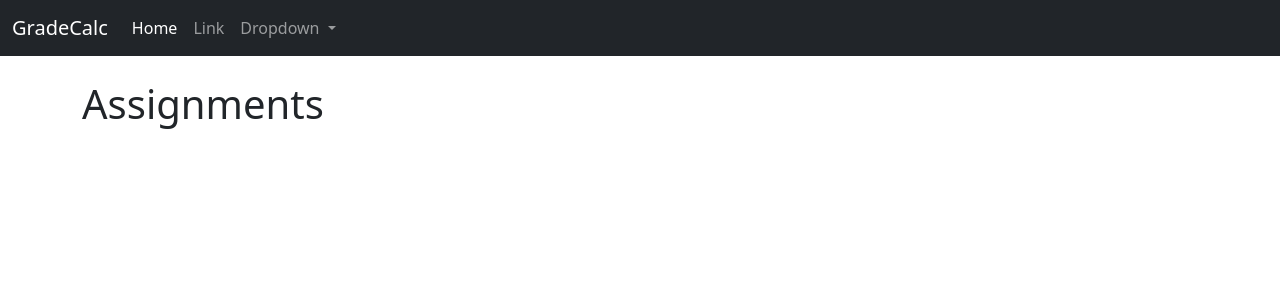
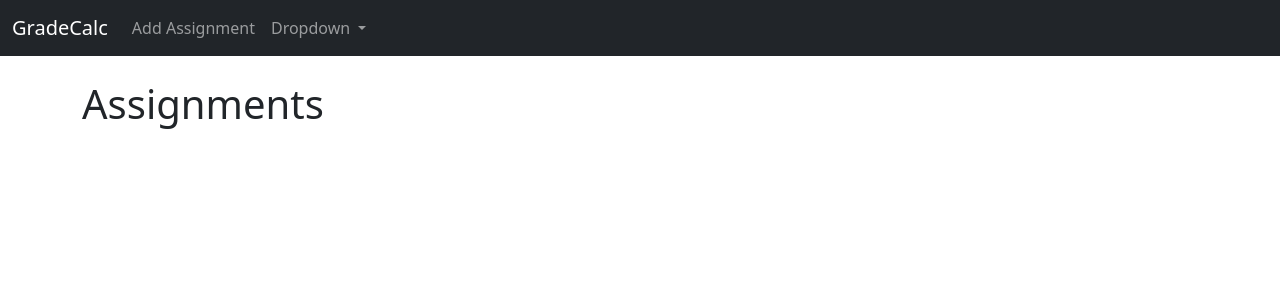
Before and after one commit to jonathanwong110/WeightedAverage, a Django app: page / in a window 1280 px wide. Shown: the top 300 px of the page. Run offline with Django 4.2, Linux system fonts and the light colour scheme; data that the repository does not hold is empty.

Commit message:
assignments can now be added + small changes

```diff
--- a/weightedaverage/myweightedaverage/models.py
+++ b/weightedaverage/myweightedaverage/models.py
@@ -1,5 +1,6 @@
 from django.db import models
 from django.contrib.auth.models import User
+from django.urls import reverse
 
 TASK_CHOICES = (
     ('task', 'TASK'),
@@ -16,3 +17,7 @@ class Assignment(models.Model):
 
     def __str__(self):
         return self.name + ' | ' + self.task + ' | ' + str(self.grade) + ' | ' + str(self.weight)
+
+    def get_absolute_url(self):
+        # return reverse('assignment-detail', args=(str(self.id)))
+        return reverse('home')
--- a/weightedaverage/myweightedaverage/templates/base.html
+++ b/weightedaverage/myweightedaverage/templates/base.html
@@ -18,7 +18,7 @@
 <body>
 <nav class="navbar navbar-expand-lg navbar-dark bg-dark">
     <div class="container-fluid">
-        <a class="navbar-brand" href="">GradeCalc</a>
+        <a class="navbar-brand" href="{% url 'home' %}">GradeCalc</a>
         <button aria-controls="navbarSupportedContent" aria-expanded="false" aria-label="Toggle navigation" class="navbar-toggler"
                 data-bs-target="#navbarSupportedContent" data-bs-toggle="collapse" type="button">
             <span class="navbar-toggler-icon"></span>
@@ -26,10 +26,7 @@
         <div class="collapse navbar-collapse" id="navbarSupportedContent">
             <ul class="navbar-nav me-auto mb-2 mb-lg-0">
                 <li class="nav-item">
-                    <a aria-current="page" class="nav-link active" href="{% url 'home' %}">Home</a>
-                </li>
-                <li class="nav-item">
-                    <a class="nav-link" href="#">Link</a>
+                    <a class="nav-link" href="{% url 'add_assignment' %}">Add Assignment</a>
                 </li>
                 <li class="nav-item dropdown">
                     <a aria-expanded="false" class="nav-link dropdown-toggle" data-bs-toggle="dropdown" href="#"
--- a/weightedaverage/myweightedaverage/templates/home.html
+++ b/weightedaverage/myweightedaverage/templates/home.html
@@ -6,9 +6,13 @@
 
 <ul>
     {% for assignment in object_list %}
-    <li><a href="{% url 'assignment-detail' assignment.pk %}">{{ assignment.name }}</a> - {{ assignment.task }} <br/>
-        {{ assignment.grade }}
-        {{ assignment.weight }}
+    <li>
+        <a href="{% url 'assignment-detail' assignment.pk %}">
+            {{ assignment.name }}
+        </a> - <b>{{ assignment.task }} </b>
+        <br/>
+        <b>Grade: </b>{{ assignment.grade }}
+        <b>Weight: </b>{{ assignment.weight }}
     </li>
     {% endfor %}
 </ul>
--- a/weightedaverage/myweightedaverage/urls.py
+++ b/weightedaverage/myweightedaverage/urls.py
@@ -1,9 +1,10 @@
 from django.urls import path
 # from . import views
-from .views import HomeView, AssignmentDetailView
+from .views import HomeView, AssignmentDetailView, AddAssignmentView
 
 urlpatterns = [
     # path('', views.home, name="home"),
     path('', HomeView.as_view(), name="home"),
     path('assignment/<int:pk>', AssignmentDetailView.as_view(), name='assignment-detail'),
+    path('add_assignment/', AddAssignmentView.as_view(), name='add_assignment'),
 ]
--- a/weightedaverage/myweightedaverage/views.py
+++ b/weightedaverage/myweightedaverage/views.py
@@ -1,5 +1,5 @@
 from django.shortcuts import render
-from django.views.generic import ListView, DetailView
+from django.views.generic import ListView, DetailView, CreateView
 from .models import Assignment
 
 
@@ -14,3 +14,9 @@ class HomeView(ListView):
 class AssignmentDetailView(DetailView):
     model = Assignment
     template_name = 'assignment_details.html'
+
+
+class AddAssignmentView(CreateView):
+    model = Assignment
+    template_name = 'add_assignment.html'
+    fields = '__all__'
```
Also changed, not shown: weightedaverage/myweightedaverage/templates/add_assignment.html (added, +16 -0 lines).
